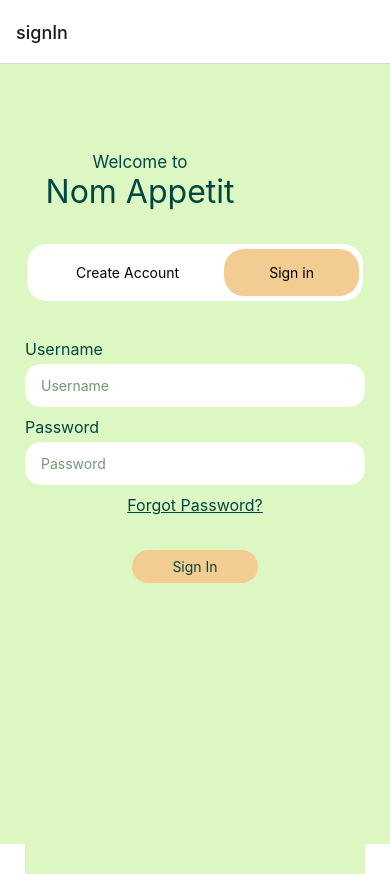
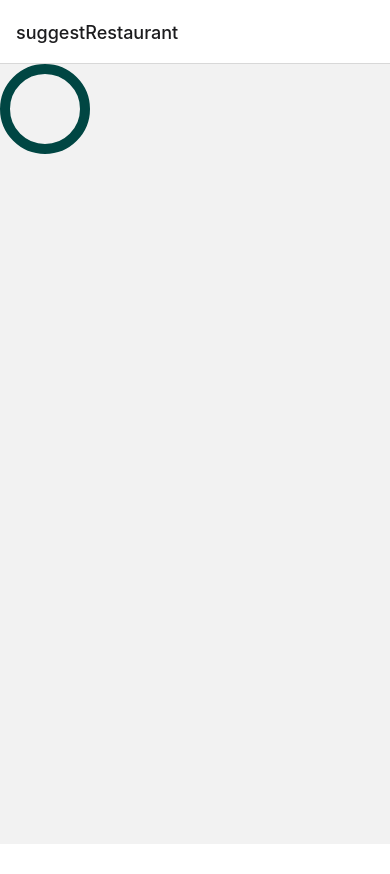
Before and after one commit to ubclaunchpad/nom-appetit, a React Native app in the folder frontend/: screen / in a window 390 px wide. After the commit the page ends 844 px from the top, so only its background shows below. Built offline with nearby package versions, Linux system fonts and the light colour scheme.

Commit message:
make radio button

```diff
--- a/frontend/App.tsx
+++ b/frontend/App.tsx
@@ -32,15 +32,15 @@ export default function App() {
   return (
     <NavigationContainer>
       <Stack.Navigator>
-        <Stack.Screen name="signIn" component={SignInScreen}/>
-        <Stack.Screen name="home" component={HomeScreen}/>
+        {/* <Stack.Screen name="signIn" component={SignInScreen}/>
         <Stack.Screen name="restaurantResult" component={RestaurantResultScreen}/>
         <Stack.Screen name="searchRestaurant" component={SearchRestaurantScreen}/>
-        <Stack.Screen name="selectedRestaurant" component={SelectedRestaurantScreen}/>
+        <Stack.Screen name="selectedRestaurant" component={SelectedRestaurantScreen}/> */}
         <Stack.Screen name="suggestRestaurant" component={SuggestRestaurantScreen}/>
-        <Stack.Screen name="viewSavedRestaurants" component={ViewSavedRestaurantsScreen}/>
+        {/* <Stack.Screen name="viewSavedRestaurants" component={ViewSavedRestaurantsScreen}/>
         <Stack.Screen name="forgotPassword" component={ForgotPasswordScreen}/>
-        <Stack.Screen name="searchFriends" component={SearchFriendsScreen}/>
+        <Stack.Screen name="searchFriends" component={SearchFriendsScreen}/> */}
+        <Stack.Screen name="home" component={HomeScreen}/>
       </Stack.Navigator>
   </NavigationContainer>
   );
--- /dev/null
+++ b/frontend/src/components/RadioButton.tsx
@@ -0,0 +1,18 @@
+import React from 'react';
+import { RadioButtonContainer, RadioButtonSelection} from "../styles/Shared";
+
+interface Props {
+  onPress: () => void;
+  icon?: boolean;
+}
+
+export default function RadioButton({
+  onPress,
+}: Props): JSX.Element {
+  return (
+    <RadioButtonContainer
+      onPress={onPress}
+    >
+    </RadioButtonContainer>
+  );
+}
--- a/frontend/src/screens/SuggestRestaurantScreen.tsx
+++ b/frontend/src/screens/SuggestRestaurantScreen.tsx
@@ -1,18 +1,88 @@
 // suggest a restaurant page
 import React, { useEffect, useState } from "react";
-import { Button, View } from "react-native";
+import { View } from "react-native";
 import { RootStackParamList } from "src/types";
 import { NativeStackScreenProps } from "@react-navigation/native-stack";
+import RadioButton from "../components/RadioButton";
+import BasicButton from "../components/BasicButton"
 
 type Props = NativeStackScreenProps<RootStackParamList, "suggestRestaurant">;
 
 export default function SuggestRestaurantScreen({navigation}: Props) {
     return (
         <View>
-            <Button
-            title="Go Back"
+            <RadioButton
             onPress={ () => navigation.navigate('home')}
             />
         </View>
     )
 }
+
+// interface QuestionOption {
+//     id: string;
+//     label: string;
+//     checked: boolean;
+//   }
+
+//   const preferences: QuestionOption[] = [
+//     { id: 'tryNewPlace', label: 'To try a new place', checked: false },
+//     { id: 'fineDining', label: 'A fine dining experience', checked: false },
+//     { id: 'vegetarianVegan', label: 'Vegetarian/vegan options', checked: false },
+//     { id: 'glutenFree', label: 'Gluten-free options', checked: false },
+//     { id: 'outdoorSeating', label: 'Outdoor seating', checked: false },
+//     { id: 'liveMusic', label: 'Live music or entertainment', checked: false },
+//     { id: 'localEateries', label: 'Support local eateries', checked: false },
+//   ];
+
+//   const Question = styled.View`
+//     margin-bottom: 16px;
+//   `;
+
+//   const QuestionText = styled.Text`
+//     font-size: 16px;
+//     font-weight: bold;
+//   `;
+
+//   const OptionButton = styled.Button`
+//     padding: 8px 16px;
+//     border: none;
+//     border-radius: 4px;
+//     background-color: #007bff;
+//     color: #fff;
+//     cursor: pointer;
+//   `;
+
+//   const SuggestRestaurantScreen = () => {
+//     const handleOptionClick = (optionId: string) => {
+//       preferences.forEach((option) => {
+//         if (option.id === optionId) {
+//           option.checked = !option.checked;
+//         }
+//       });
+//     };
+
+//     const handleSubmit = () => {
+//       console.log('Preferences:', preferences);
+//     };
+
+//     return (
+//       <View>
+
+//         {preferences.map((option) => (
+//           <Question key={option.id}>
+//             <QuestionText>{option.label}</QuestionText>
+//             <RadioButton
+//               onPress={() => handleOptionClick(option.id)}
+//               style={option.checked ? { backgroundColor: '#0069d9' } : {}}
+//             >
+//               {option.checked ? 'Yes' : 'No'}
+//             </RadioButton>
+//           </Question>
+//         ))}
+
+//         <Button title="Submit" onPress={handleSubmit} />
+//       </View>
+//     );
+//   };
+
+//   export default SuggestRestaurantScreen;
--- a/frontend/src/styles/Shared.ts
+++ b/frontend/src/styles/Shared.ts
@@ -52,3 +52,25 @@ export const SquareButtonContainer = styled.TouchableOpacity<{
     width: 165px;
     height: 161px;
 `;
+
+export const RadioButtonContainer = styled.TouchableOpacity`
+    border: #004643;
+    width: 90px;
+    height: 90px;
+    display: flex;
+    border-radius: 45px;
+    background: transparent;
+    justify-content: center;
+    align-items: center;
+    border-width: 10px;
+`;
+
+export const RadioButtonSelection = styled.TouchableOpacity`
+    width: 85px;
+    height: 85px;
+    display: flex;
+    border-radius: 45px;
+    background: #004643;
+    justify-content: center;
+    align-items: center;
+`;
```
